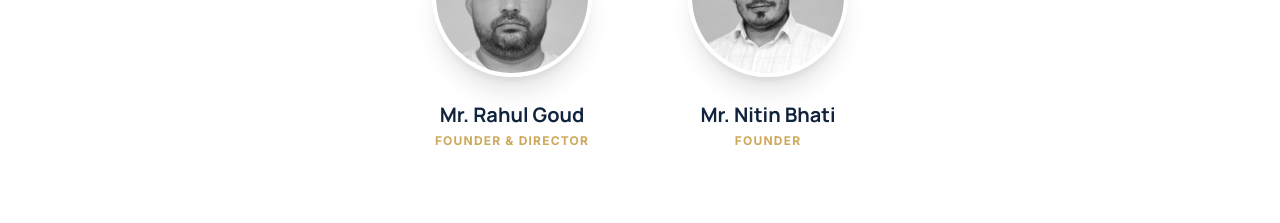
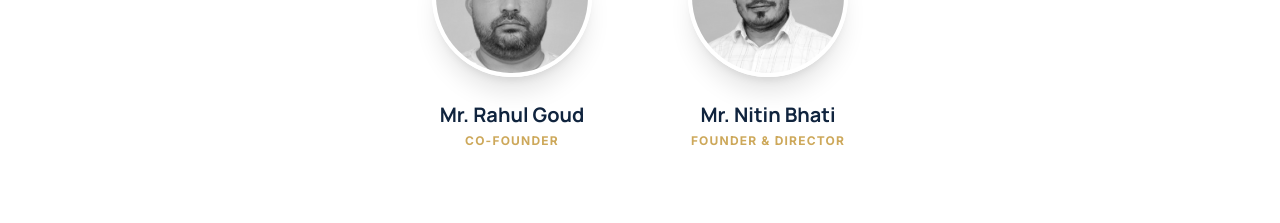
Before and after one commit to fadoomotivation-pixel/sndev, a Next.js app: page / in a window 1280 px wide. Shown: the part 6800-7023 px from the top of the page. Built offline with nearby package versions, Linux system fonts and the light colour scheme.

Commit message:
fix: swap founder titles

```diff
--- a/src/components/sections/FounderVision.tsx
+++ b/src/components/sections/FounderVision.tsx
@@ -11,12 +11,12 @@ export default function FounderVision() {
   const founders = [
     {
       name: "Mr. Rahul Goud",
-      title: "Founder & Director",
+      title: "Co-Founder",
       image: "/images/rahul_bhati.jpg"
     },
     {
       name: "Mr. Nitin Bhati",
-      title: "Founder",
+      title: "Founder & Director",
       image: "/images/nitin_bhati.png"
     }
   ];
```
